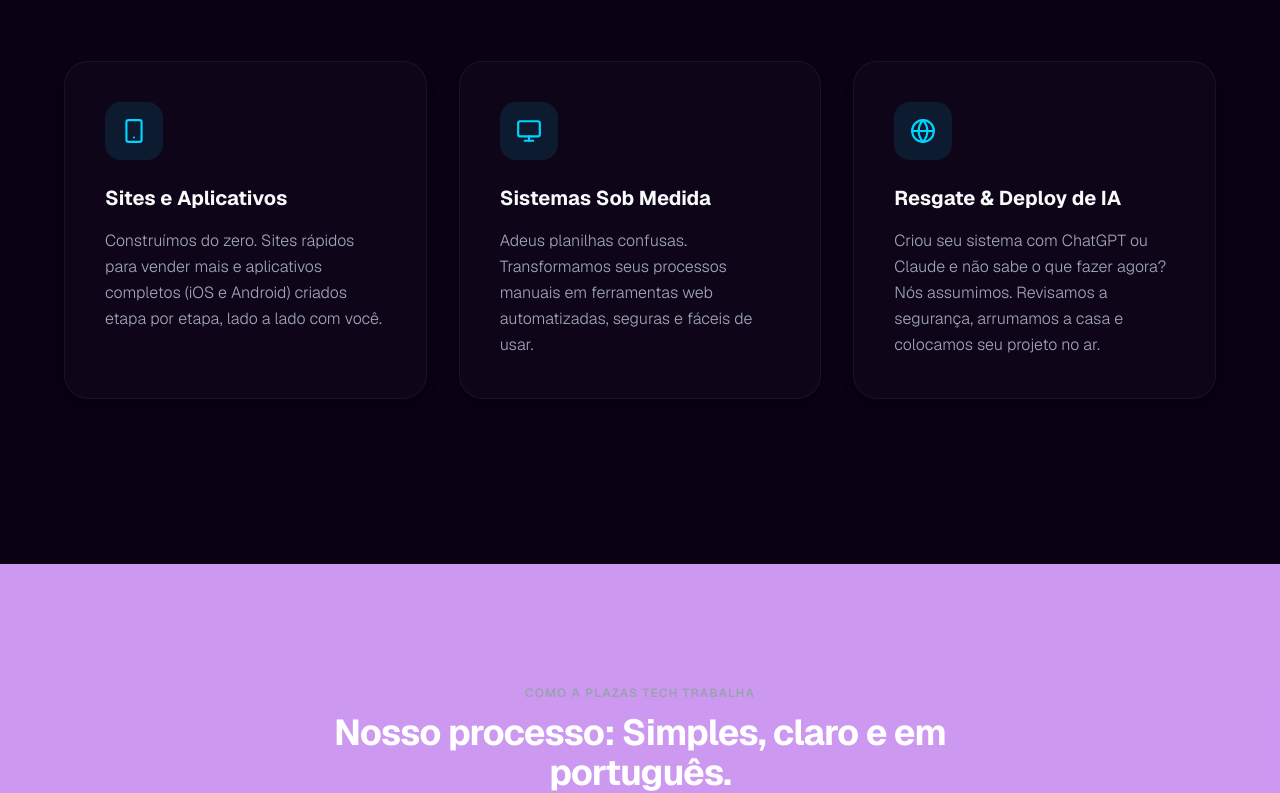
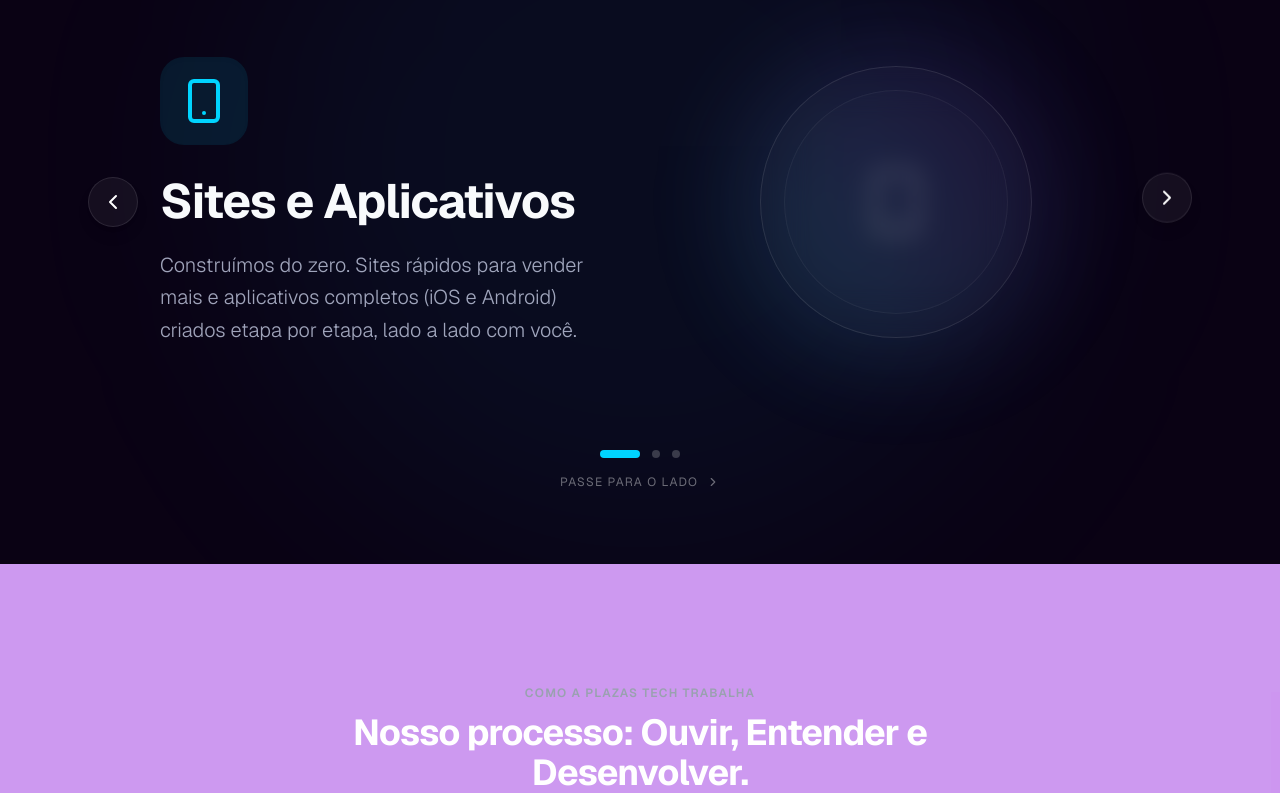
Before and after one commit to gabrielplazas/plazas-tech, a Next.js app: page / in a window 1280 px wide. Shown: the part 1849-2642 px from the top of the page. Built offline with nearby package versions, Linux system fonts and the light colour scheme.

Commit message:
feat: carrossel no services e mudança de texto no howwework

```diff
--- a/app/components/CtaFinal.tsx
+++ b/app/components/CtaFinal.tsx
@@ -22,7 +22,7 @@ export default function CtaFinal() {
               Vamos conversar
             </h2>
             <p className="text-gray-300 font-light text-base sm:text-lg mb-8 leading-relaxed max-w-xl">
-              Mande uma mensagem para a Plazas Tech. Vamos bater um papo, entender o seu momento e descobrir como colocar sua ideia para rodar. Sem custo, sem burocracia.
+              Mande uma mensagem para a Plazas Tech. Vamos bater um papo, entender o seu momento e descobrir como colocar sua ideia para rodar. Sem burocracia.
             </p>
 
             {/* Primary Action Button (WhatsApp) */}
--- a/app/components/HowWeWork.tsx
+++ b/app/components/HowWeWork.tsx
@@ -5,7 +5,7 @@ export default function HowWeWork() {
     {
       icon: Search,
       number: "01",
-      title: "Ouvimos em português claro",
+      title: "Ouvimos o seu problema",
       description: "Antes de qualquer linha de código, entendemos o seu problema de negócio. Sem tecniquês. Uma conversa franca e sem compromisso.",
       borderHover: "hover:border-[#00D4FF]/40",
       bgLight: "bg-[#00D4FF]/5 text-[#00D4FF]",
@@ -26,7 +26,7 @@ export default function HowWeWork() {
       icon: ShieldCheck,
       number: "03",
       title: "Construímos junto com você",
-      description: "Você acompanha o desenvolvimento passo a passo e testa enquanto fazemos. Nada de caixas pretas.",
+      description: "Você acompanha o desenvolvimento passo a passo da sua solução em reuniões semanais.",
       borderHover: "hover:border-[#8B5CF6]/40",
       bgLight: "bg-[#8B5CF6]/5 text-[#8B5CF6]",
       iconBgHover: "group-hover:bg-[#8B5CF6] group-hover:text-white",
@@ -52,7 +52,7 @@ export default function HowWeWork() {
             Como a Plazas Tech trabalha
           </p>
           <h2 className="text-3xl sm:text-4xl font-bold tracking-tight text-white">
-            Nosso processo: Simples, claro e em português.
+            Nosso processo: Ouvir, Entender e Desenvolver.
           </h2>
         </div>
 
--- a/app/components/Services.tsx
+++ b/app/components/Services.tsx
@@ -1,58 +1,124 @@
-import { Globe, Monitor, Smartphone } from 'lucide-react'
+'use client'
+
+import { useState } from 'react'
+import { Globe, Monitor, Smartphone, ChevronLeft, ChevronRight } from 'lucide-react'
 
 export default function Services() {
+  const [currentSlide, setCurrentSlide] = useState(0)
+
   const services = [
     {
-      icon: <Smartphone size={26} />,
+      icon: <Smartphone size={48} />,
       title: 'Sites e Aplicativos',
       description:
         'Construímos do zero. Sites rápidos para vender mais e aplicativos completos (iOS e Android) criados etapa por etapa, lado a lado com você.',
     },
     {
-      icon: <Monitor size={26} />,
+      icon: <Monitor size={48} />,
       title: 'Sistemas Sob Medida',
       description:
         'Adeus planilhas confusas. Transformamos seus processos manuais em ferramentas web automatizadas, seguras e fáceis de usar.',
     },
     {
-      icon: <Globe size={26} />,
+      icon: <Globe size={48} />,
       title: 'Resgate & Deploy de IA',
       description:
-        'Criou seu sistema com ChatGPT ou Claude e não sabe o que fazer agora? Nós assumimos. Revisamos a segurança, arrumamos a casa e colocamos seu projeto no ar.',
+        'Criou seu sistema com ChatGPT, Lovable ou Bolt e não sabe o que fazer agora? Nós assumimos. Revisamos a arquitetura, arrumamos a casa e colocamos seu projeto no ar.',
     },
   ]
 
+  const nextSlide = () => {
+    setCurrentSlide((prev) => (prev + 1) % services.length)
+  }
+
+  const prevSlide = () => {
+    setCurrentSlide((prev) => (prev - 1 + services.length) % services.length)
+  }
+
   return (
-    <section id="services" className="relative overflow-hidden px-6 md:px-12 py-24 min-h-screen flex flex-col justify-center bg-[#0a0214]">
-      <div className="max-w-6xl mx-auto w-full">
-        <div className="text-left md:text-center max-w-2xl mx-auto mb-16">
+    <div id="services" className="bg-[#0a0214] text-slate-50 pt-24 pb-12 flex flex-col justify-center min-h-screen relative overflow-hidden">
+      {/* Background elements */}
+      <div className="absolute top-1/2 left-1/2 -translate-x-1/2 -translate-y-1/2 w-[800px] h-[800px] bg-[#00D4FF]/5 rounded-full blur-[120px] pointer-events-none" />
+
+      <div className="max-w-6xl mx-auto w-full px-6 md:px-12 relative z-10 flex flex-col h-full">
+        <div className="text-left md:text-center max-w-2xl mx-auto mb-12">
           <p className="text-xs font-semibold tracking-widest uppercase text-[#00D4FF] mb-3">
             O que a Plazas Tech faz
           </p>
-          <h2 className="text-3xl sm:text-4xl font-bold text-slate-50 tracking-tight">
+          <h2 className="text-3xl sm:text-4xl font-bold tracking-tight">
             Nossos Serviços
           </h2>
         </div>
 
-        <div className="grid grid-cols-1 md:grid-cols-3 gap-8">
-          {services.map((service) => (
-            <div
-              key={service.title}
-              className="bg-white/[0.02] p-8 sm:p-10 rounded-3xl border border-white/5 hover:border-[#00D4FF]/30 hover:bg-white/[0.04] shadow-lg hover:shadow-2xl hover:shadow-[#00D4FF]/10 hover:-translate-y-2 transition-all duration-300 group flex flex-col items-start"
-            >
-              <div className="text-[#00D4FF] bg-[#00D4FF]/10 p-4 rounded-2xl mb-6 group-hover:bg-[#00D4FF]/20 group-hover:scale-110 transition-all duration-300">
-                {service.icon}
+        {/* Carousel Container */}
+        <div className="relative w-full flex-grow flex items-center justify-center min-h-[400px]">
+
+          {/* Main Slide Content */}
+          <div className="w-full flex flex-col md:flex-row items-center gap-8 md:gap-16 px-4 sm:px-12 transition-all duration-500 ease-in-out">
+            <div className="w-full md:w-1/2 flex flex-col items-center md:items-start text-center md:text-left">
+              <div className="text-[#00D4FF] bg-[#00D4FF]/10 p-5 rounded-3xl mb-8 shadow-inner">
+                {services[currentSlide].icon}
               </div>
-              <h3 className="font-bold text-slate-50 text-xl mb-4 group-hover:text-[#00D4FF] transition-colors duration-300">
-                {service.title}
+              <h3 className="font-bold text-3xl sm:text-4xl md:text-5xl mb-6 text-slate-50 tracking-tight transition-all duration-300">
+                {services[currentSlide].title}
               </h3>
-              <p className="text-indigo-100/70 font-light text-sm sm:text-base leading-relaxed">
-                {service.description}
+              <p className="text-indigo-100/70 font-light text-lg sm:text-xl leading-relaxed max-w-lg">
+                {services[currentSlide].description}
               </p>
             </div>
-          ))}
+
+            <div className="w-full md:w-1/2 flex justify-center mt-8 md:mt-0">
+              <div className="relative w-64 h-64 sm:w-80 sm:h-80 transition-all duration-500 transform scale-100">
+                <div className="absolute inset-0 rounded-full bg-gradient-to-tr from-[#00D4FF]/20 to-[#6B21C8]/20 blur-[50px] animate-pulse" />
+                <div className="absolute inset-6 rounded-full border border-white/10 backdrop-blur-sm bg-white/[0.02] flex items-center justify-center">
+                  <div className="text-white/20 scale-150 transform transition-transform">
+                    {services[currentSlide].icon}
+                  </div>
+                </div>
+                <div className="absolute inset-12 rounded-full border border-white/5 backdrop-blur-md bg-white/[0.01]" />
+              </div>
+            </div>
+          </div>
+
+          {/* Navigation Controls (Arrows) */}
+          <button
+            onClick={prevSlide}
+            className="absolute left-0 md:-left-6 top-1/2 -translate-y-1/2 p-3 rounded-full bg-white/5 border border-white/10 hover:bg-[#00D4FF]/20 hover:border-[#00D4FF]/50 text-white transition-all shadow-lg z-20 focus:outline-none"
+            aria-label="Serviço anterior"
+          >
+            <ChevronLeft size={24} />
+          </button>
+
+          <button
+            onClick={nextSlide}
+            className="absolute right-0 md:-right-6 top-1/2 -translate-y-1/2 p-3 rounded-full bg-white/5 border border-white/10 hover:bg-[#00D4FF]/20 hover:border-[#00D4FF]/50 text-white transition-all shadow-lg z-20 focus:outline-none animate-bounce"
+            aria-label="Próximo serviço"
+          >
+            <ChevronRight size={24} />
+          </button>
         </div>
+
+        {/* Carousel Indicators (Dots) & Swipe Hint */}
+        <div className="flex flex-col items-center mt-12 gap-4">
+          <div className="flex justify-center gap-3">
+            {services.map((_, index) => (
+              <button
+                key={index}
+                onClick={() => setCurrentSlide(index)}
+                className={`transition-all duration-300 rounded-full ${currentSlide === index
+                  ? 'w-10 h-2 bg-[#00D4FF]'
+                  : 'w-2 h-2 bg-white/20 hover:bg-white/40'
+                  }`}
+                aria-label={`Ir para o serviço ${index + 1}`}
+              />
+            ))}
+          </div>
+          <span className="text-white/40 text-xs tracking-widest uppercase flex items-center gap-2">
+            Passe para o lado <ChevronRight size={14} className="inline" />
+          </span>
+        </div>
+
       </div>
-    </section>
+    </div>
   )
 }
```
